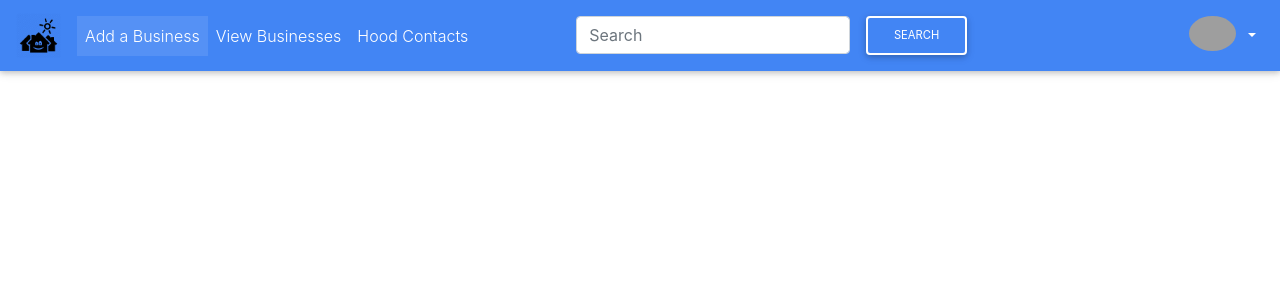
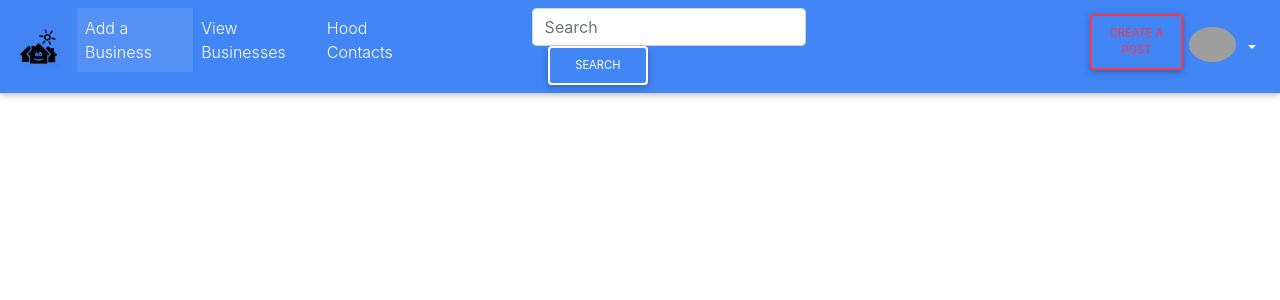
Before and after one commit to Antavio/Hood, a Django app: page /contact-us/ in a window 1280 px wide. Shown: the top 300 px of the page. Run offline with Django 3.2, Linux system fonts and the light colour scheme; the visitor is signed in with stand-in values (Sample User, id 1); data that the repository does not hold is empty; some libraries are stand-ins or nearby versions; grey boxes are pictures that could not be loaded.

Commit message:
Create a create post link to redirect user to a post creation form.

```diff
--- a/hood_app/templates/navbar.html
+++ b/hood_app/templates/navbar.html
@@ -27,6 +27,9 @@
                     <button class="btn btn-outline-white btn-md my-2 my-sm-0 ml-3" type="submit">Search</button>
                 </form>
             </li>
+            <li class="nav-item" style="margin-left:200px;">
+                <a class="nav-link btn btn-outline-danger btn-md" href="{% url 'create-post' %}">Create a Post</a>
+            </li>
         </ul>
         <ul class="navbar-nav ml-auto nav-flex-icons">
             <li class="nav-item avatar">
```
